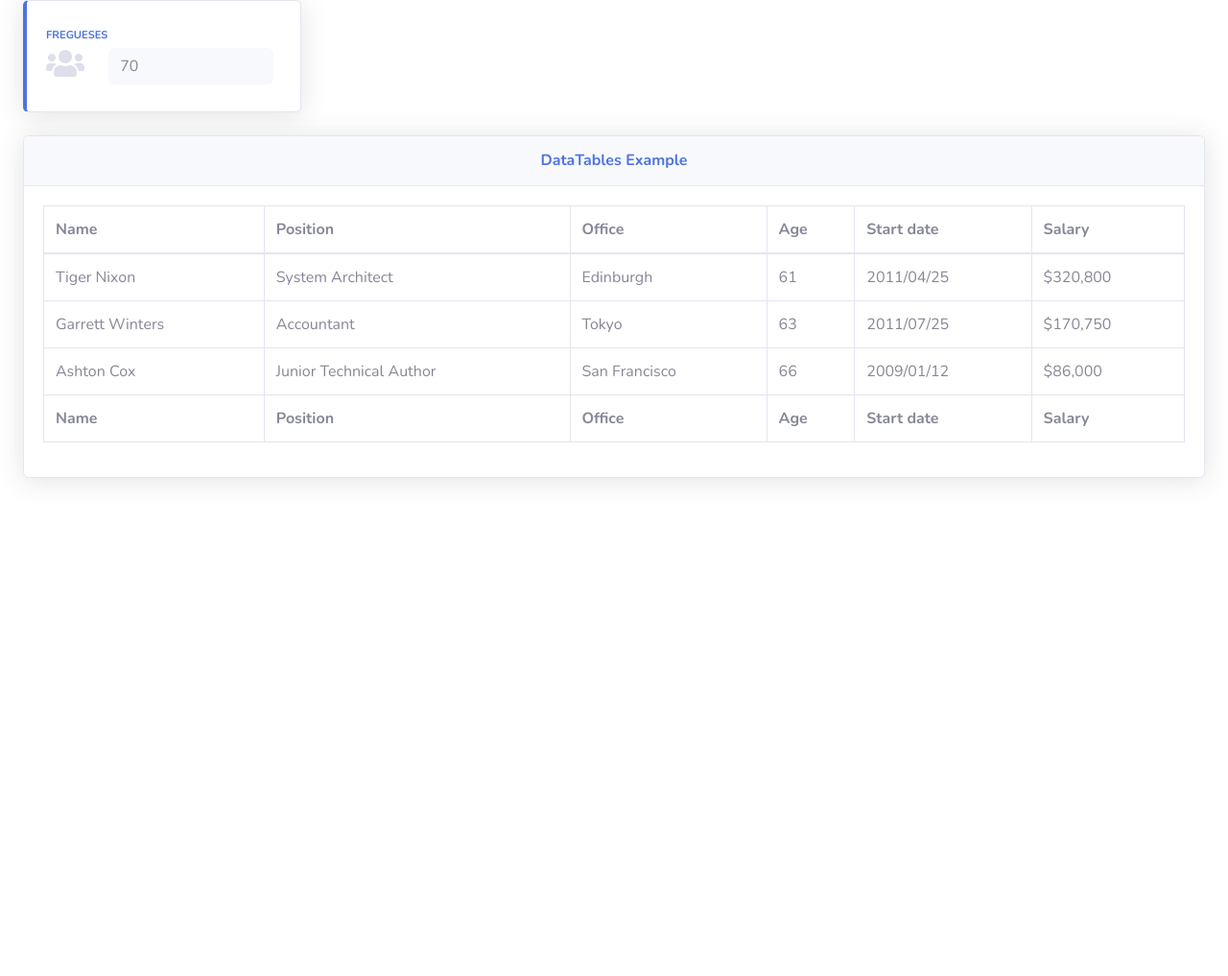
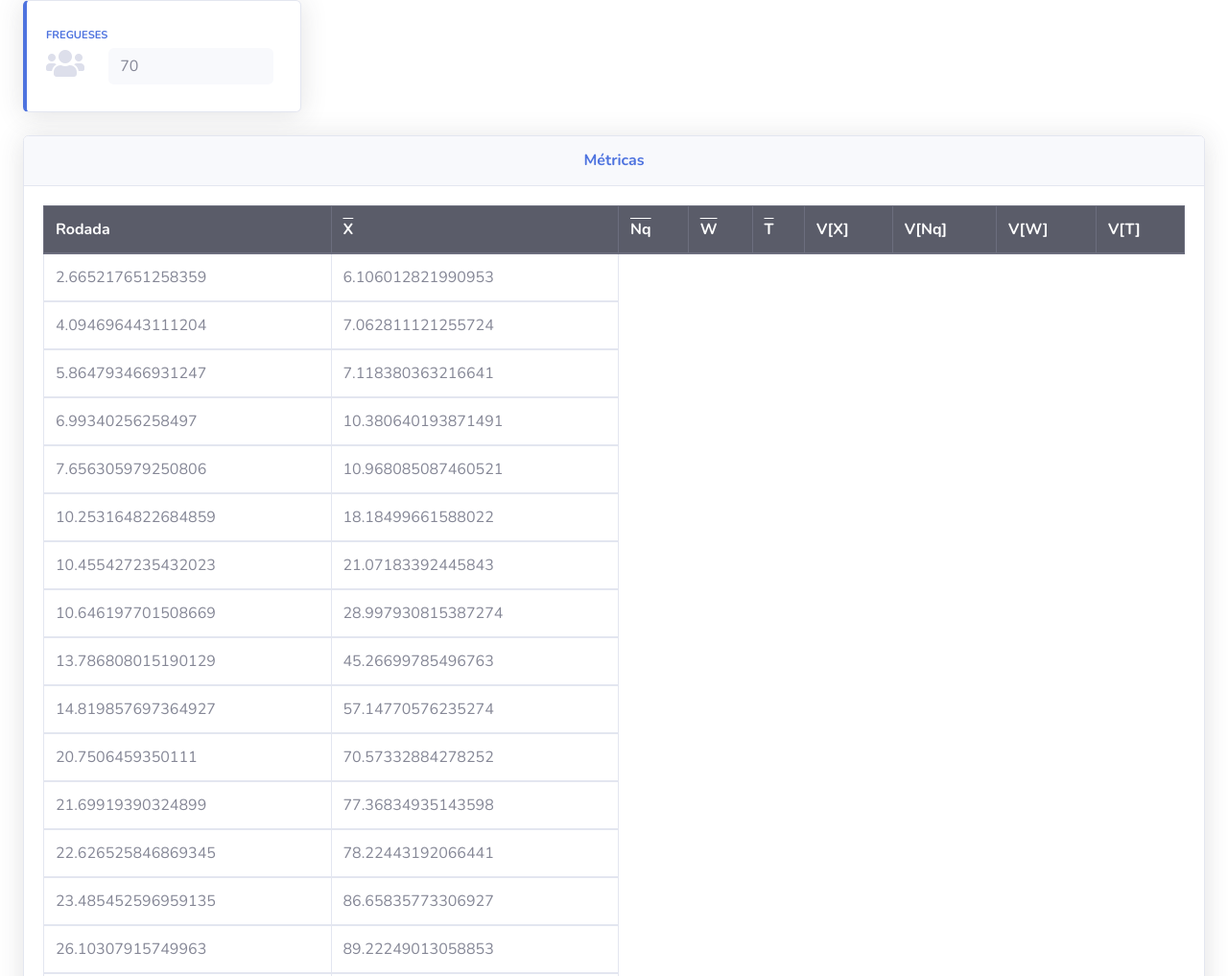
Before and after one commit to silviomm/simulacao_ad, a website with bundled scripts: page index.html in a window 1280 px wide. Shown: the top 1017 px of the page at 96% size. Before the commit the page ends 800 px from the top, so only its background shows below. Built offline with nearby package versions, Linux system fonts and the light colour scheme.

Commit message:
inicio gerenciamento de interface

```diff
--- a/bundle.js
+++ b/bundle.js
@@ -957,7 +957,22 @@ if ((typeof module) == 'object' && module.exports) {
 );
 
 },{"crypto":1}],10:[function(require,module,exports){
+module.exports = {
+    addLineToTable: (tableId, obj) => {
+        console.log(obj['chegada']);
+        let table = document.getElementById(tableId);
+        let newRow = table.insertRow(-1);
+        let dataRow = '';
+        for(const prop in obj) {
+            dataRow += `<td>${obj[prop]}</td>`
+        }
+        newRow.innerHTML = dataRow;
+    }
+}
+},{}],11:[function(require,module,exports){
 const utils = require('./utils');
+const interface = require('./interface');
+
 
 // taxa_chegada
 const lamb = 0.5;
@@ -1000,9 +1015,9 @@ while(true) {
 
 for (let i = 0; i < pessoas.length; i++) {
     const element = pessoas[i];
-    document.getElementById('oie').innerHTML += `Pessoa ${i} <br> Chegada: ${element.chegada} <br> Saida: ${element.saida} <br><br>`
+    interface.addLineToTable('metricas-table', element);
 }
-},{"./utils":11}],11:[function(require,module,exports){
+},{"./interface":10,"./utils":12}],12:[function(require,module,exports){
 const seedrandom = require('seedrandom');
 const randomSeed = seedrandom();
 
@@ -1011,4 +1026,4 @@ module.exports = {
         return - Math.log(1 - randomSeed()) / rate;
     }
 }
-},{"seedrandom":2}]},{},[10]);
+},{"seedrandom":2}]},{},[11]);
--- a/index.html
+++ b/index.html
@@ -15,7 +15,6 @@
     <link href="vendor/datatables/dataTables.bootstrap4.min.css" rel="stylesheet">
 
     <title>Simulador AD</title>
-    <script src="bundle.js"></script>
 </head>
 
 <body>
@@ -57,57 +56,26 @@
                 <!-- TABELA -->
                 <div class="card shadow mb-4">
                     <div class="card-header py-3">
-                        <h6 class="m-0 font-weight-bold text-primary" style="text-align: center">DataTables Example
+                        <h6 class="m-0 font-weight-bold text-primary" style="text-align: center">Métricas
                         </h6>
                     </div>
                     <div class="card-body">
                         <div class="table-responsive">
-                            <table class="table table-bordered" id="dataTable" width="100%" cellspacing="0">
-                                <thead>
+                            <table class="table table-bordered" id="metricas-table" width="100%" cellspacing="0">
+                                <thead class="thead-dark">
                                     <tr>
-                                        <th>Name</th>
-                                        <th>Position</th>
-                                        <th>Office</th>
-                                        <th>Age</th>
-                                        <th>Start date</th>
-                                        <th>Salary</th>
+                                        <th>Rodada</th>
+                                        <th style="text-decoration: overline">X</th>
+                                        <th style="text-decoration: overline">Nq</th>
+                                        <th style="text-decoration: overline">W</th>
+                                        <th style="text-decoration: overline">T</th>
+                                        <th>V[X]</th>
+                                        <th>V[Nq]</th>
+                                        <th>V[W]</th>
+                                        <th>V[T]</th>
                                     </tr>
                                 </thead>
-                                <tfoot>
-                                    <tr>
-                                        <th>Name</th>
-                                        <th>Position</th>
-                                        <th>Office</th>
-                                        <th>Age</th>
-                                        <th>Start date</th>
-                                        <th>Salary</th>
-                                    </tr>
-                                </tfoot>
                                 <tbody>
-                                    <tr>
-                                        <td>Tiger Nixon</td>
-                                        <td>System Architect</td>
-                                        <td>Edinburgh</td>
-                                        <td>61</td>
-                                        <td>2011/04/25</td>
-                                        <td>$320,800</td>
-                                    </tr>
-                                    <tr>
-                                        <td>Garrett Winters</td>
-                                        <td>Accountant</td>
-                                        <td>Tokyo</td>
-                                        <td>63</td>
-                                        <td>2011/07/25</td>
-                                        <td>$170,750</td>
-                                    </tr>
-                                    <tr>
-                                        <td>Ashton Cox</td>
-                                        <td>Junior Technical Author</td>
-                                        <td>San Francisco</td>
-                                        <td>66</td>
-                                        <td>2009/01/12</td>
-                                        <td>$86,000</td>
-                                    </tr>
                                 </tbody>
                             </table>
                         </div>
@@ -118,5 +86,5 @@
         </div>
     </div>
 </body>
-
+<script src="bundle.js"></script>
 </html>
--- /dev/null
+++ b/simulador/interface.js
@@ -0,0 +1,12 @@
+module.exports = {
+    addLineToTable: (tableId, obj) => {
+        console.log(obj['chegada']);
+        let table = document.getElementById(tableId);
+        let newRow = table.insertRow(-1);
+        let dataRow = '';
+        for(const prop in obj) {
+            dataRow += `<td>${obj[prop]}</td>`
+        }
+        newRow.innerHTML = dataRow;
+    }
+}
--- a/simulador/main.js
+++ b/simulador/main.js
@@ -1,4 +1,6 @@
 const utils = require('./utils');
+const interface = require('./interface');
+
 
 // taxa_chegada
 const lamb = 0.5;
@@ -41,5 +43,5 @@ while(true) {
 
 for (let i = 0; i < pessoas.length; i++) {
     const element = pessoas[i];
-    document.getElementById('oie').innerHTML += `Pessoa ${i} <br> Chegada: ${element.chegada} <br> Saida: ${element.saida} <br><br>`
+    interface.addLineToTable('metricas-table', element);
 }
```
